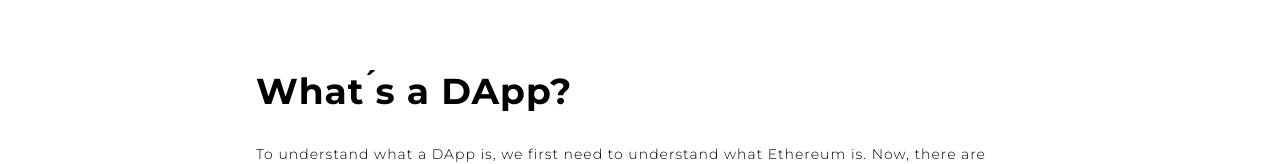
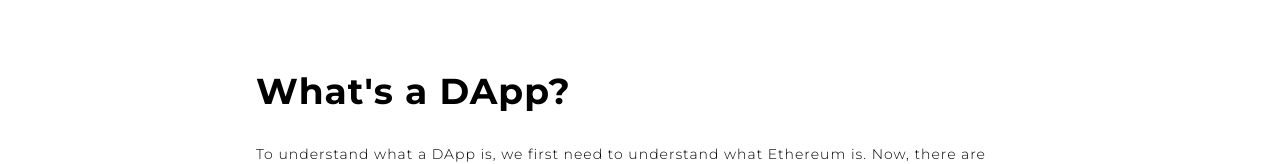
Before and after one commit to Joncarre/3sat_instance_generator, a React (Create React App) app: page /dapp in a window 1280 px wide. Shown: the part 124-288 px from the top of the page. Built offline with nearby package versions, Linux system fonts and the light colour scheme; what secure-web-storage would draw is missing.

Commit message:
Error on the title (DApp panel)

```diff
--- a/src/components/SubPages/Dapp.js
+++ b/src/components/SubPages/Dapp.js
@@ -14,7 +14,7 @@ const Dapp = () => {
     return (
         <Container>
             <Wrap>
-                <NewH1>What ́s a DApp?</NewH1>
+                <NewH1>What's a DApp?</NewH1>
                 <NewP>To understand what a DApp is, we first need to understand what Ethereum is. Now, there are other protocols that are used to build DApps, like EOS, NEO, Stellar, Tron, and Cardano, but the big dog is Ethereum.</NewP>
                 <NewP>Ethereum is a network protocol that allows users to create and run smart contracts over a decentralized network. A smart contract contains code that runs specific operations and interacts with other smart contracts, which has to be written by a developer. Unlike Bitcoin which stores a number, Ethereum stores executable code.</NewP>
                 <NewP>The advantage here is that Ethereum removes the need for a third party to handle transactions between peers. Since the middle man is replaced by code, all kinds of costs are reduced, including time and money. The nodes of the network contain all of the information of all the world's smart contracts, including code, transactions, etc. They're constantly working to keep this information up-to-date so they all have the exact same copy. This what makes smart contracts, and cryptocurrencies in general, decentralized. And since all of the nodes have the same information and are spread across the world, the removal of a node won't interrupt the execution of any smart contract.</NewP>
```
